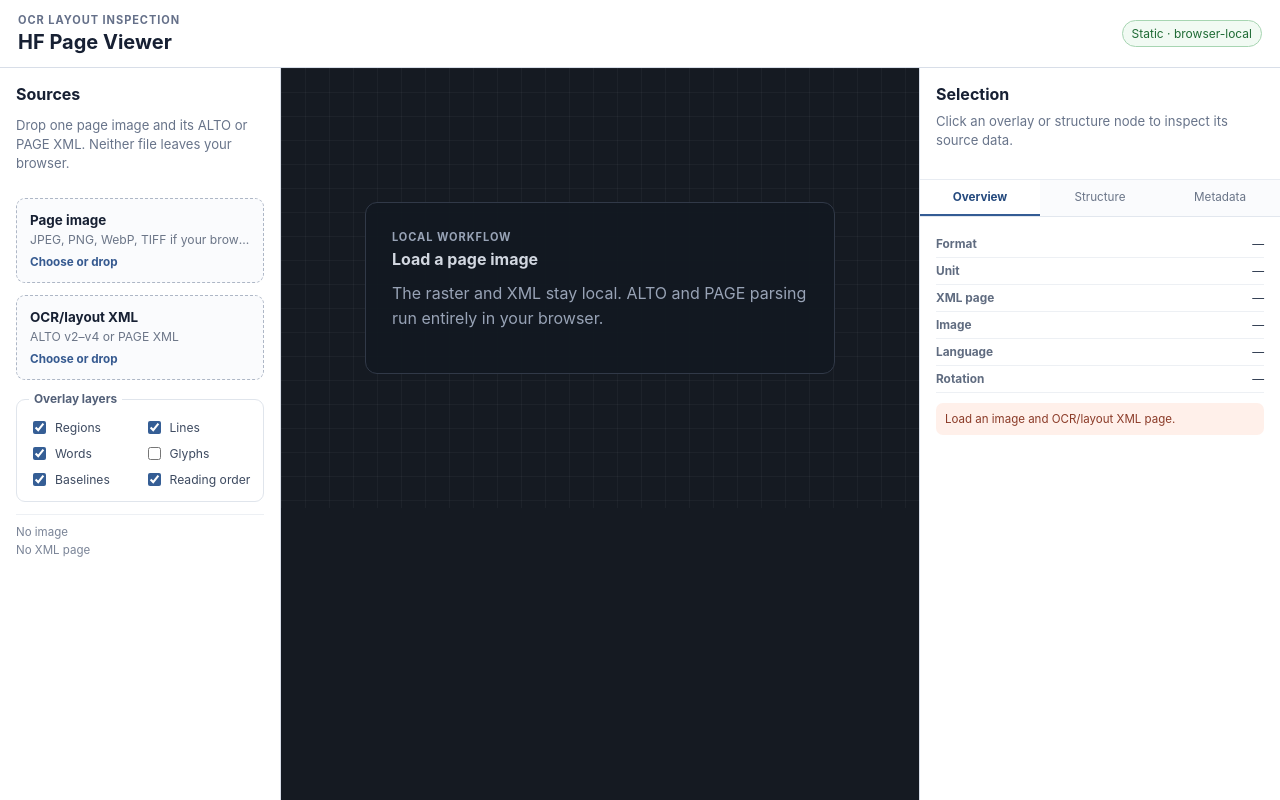
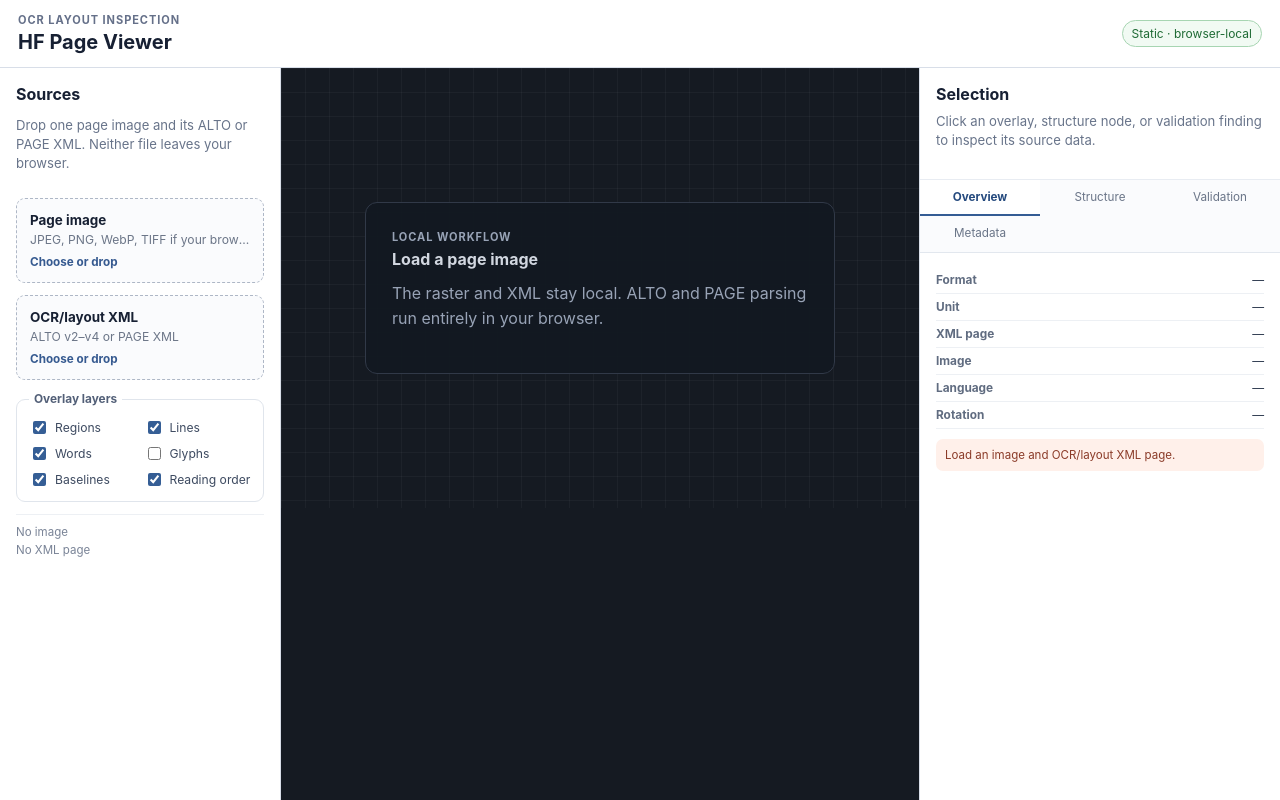
Before and after one commit to maribakulj/HF-page-viewer, a React (Vite) app in the folder frontend/: page / in a window 1280 px wide. Built offline with nearby package versions, Linux system fonts and the light colour scheme.

Commit message:
feat: add validation inspector and JSON export

```diff
--- a/frontend/src/components/Inspector.tsx
+++ b/frontend/src/components/Inspector.tsx
@@ -3,43 +3,184 @@ import { useState } from "react";
 import { formatGeometry } from "../pageModel";
 import type { AlignmentStatus, PageCounts } from "../pageModel";
 import type { ImageInfo, OverlayNode, PageDocumentDTO, PageDTO, RegionDTO, TextLineDTO, WordDTO } from "../types";
+import type { ValidationFinding, ValidationReport } from "../validation";
 
-type InspectorTab = "overview" | "structure" | "metadata";
+type InspectorTab = "overview" | "structure" | "validation" | "metadata";
 type TreeNode = { key: string; id: string; label: string; children: TreeNode[] };
 
 function regionTree(region: RegionDTO): TreeNode {
-  return { key: `region:${region.source_ref?.path ?? region.element_id}`, id: region.element_id, label: `${region.region_type} · ${region.element_id}`, children: [...region.regions.map(regionTree), ...region.lines.map(lineTree)] };
+  return {
+    key: `region:${region.source_ref?.path ?? region.element_id}`,
+    id: region.element_id,
+    label: `${region.region_type} · ${region.element_id}`,
+    children: [...region.regions.map(regionTree), ...region.lines.map(lineTree)],
+  };
 }
+
 function lineTree(line: TextLineDTO): TreeNode {
   const text = line.text_alternatives[0]?.text;
-  return { key: `line:${line.source_ref?.path ?? line.element_id}`, id: line.element_id, label: `line · ${line.element_id}${text ? ` · ${text.slice(0, 34)}` : ""}`, children: line.words.map(wordTree) };
+  return {
+    key: `line:${line.source_ref?.path ?? line.element_id}`,
+    id: line.element_id,
+    label: `line · ${line.element_id}${text ? ` · ${text.slice(0, 34)}` : ""}`,
+    children: line.words.map(wordTree),
+  };
 }
+
 function wordTree(word: WordDTO): TreeNode {
   const text = word.text_alternatives[0]?.text;
-  return { key: `word:${word.source_ref?.path ?? word.element_id}`, id: word.element_id, label: `word · ${word.element_id}${text ? ` · ${text}` : ""}`, children: word.glyphs.map((glyph) => ({ key: `glyph:${glyph.source_ref?.path ?? glyph.element_id}`, id: glyph.element_id, label: `glyph · ${glyph.element_id}${glyph.text_alternatives[0]?.text ? ` · ${glyph.text_alternatives[0].text}` : ""}`, children: [] })) };
+  return {
+    key: `word:${word.source_ref?.path ?? word.element_id}`,
+    id: word.element_id,
+    label: `word · ${word.element_id}${text ? ` · ${text}` : ""}`,
+    children: word.glyphs.map((glyph) => ({
+      key: `glyph:${glyph.source_ref?.path ?? glyph.element_id}`,
+      id: glyph.element_id,
+      label: `glyph · ${glyph.element_id}${glyph.text_alternatives[0]?.text ? ` · ${glyph.text_alternatives[0].text}` : ""}`,
+      children: [],
+    })),
+  };
 }
 
 function TreeBranch({ node, selectedKey, onSelect }: { node: TreeNode; selectedKey: string | null; onSelect: (key: string) => void }) {
   const [expanded, setExpanded] = useState(false);
   const hasChildren = node.children.length > 0;
-  return <li className="tree-item"><div className="tree-row">{hasChildren ? <button type="button" className="tree-expander" onClick={() => setExpanded((value) => !value)} aria-label={`${expanded ? "Collapse" : "Expand"} ${node.label}`} aria-expanded={expanded}>{expanded ? "▾" : "▸"}</button> : <span className="tree-spacer" />}<button type="button" className={`tree-node-button ${selectedKey === node.key ? "is-selected" : ""}`} onClick={() => onSelect(node.key)}>{node.label}</button></div>{expanded && hasChildren && <ul className="tree-list tree-list-nested">{node.children.map((child) => <TreeBranch key={child.key} node={child} selectedKey={selectedKey} onSelect={onSelect} />)}</ul>}</li>;
+  return (
+    <li className="tree-item">
+      <div className="tree-row">
+        {hasChildren ? (
+          <button type="button" className="tree-expander" onClick={() => setExpanded((value) => !value)} aria-label={`${expanded ? "Collapse" : "Expand"} ${node.label}`} aria-expanded={expanded}>{expanded ? "▾" : "▸"}</button>
+        ) : <span className="tree-spacer" />}
+        <button type="button" className={`tree-node-button ${selectedKey === node.key ? "is-selected" : ""}`} onClick={() => onSelect(node.key)}>{node.label}</button>
+      </div>
+      {expanded && hasChildren && <ul className="tree-list tree-list-nested">{node.children.map((child) => <TreeBranch key={child.key} node={child} selectedKey={selectedKey} onSelect={onSelect} />)}</ul>}
+    </li>
+  );
 }
 
 function SelectionCard({ selected }: { selected: OverlayNode | null }) {
-  if (!selected) return <p className="muted">Click an overlay or structure node to inspect its source data.</p>;
-  return <div className="selection-card"><div className="selection-heading"><span className={`kind-chip kind-${selected.kind}`}>{selected.kind}</span><strong>{selected.elementId}</strong></div>{selected.text && <p className="selection-text">{selected.text}</p>}<dl className="compact-dl"><div><dt>Geometry</dt><dd>{formatGeometry(selected.geometry)}</dd></div><div><dt>Confidence</dt><dd>{selected.confidence == null ? "—" : `${(selected.confidence * 100).toFixed(1)}%`}</dd></div><div><dt>Source</dt><dd>{selected.sourceRef?.path ?? "—"}</dd></div></dl>{selected.sourceRef && Object.keys(selected.sourceRef.attributes).length > 0 && <details className="source-attributes"><summary>Source XML attributes</summary><dl className="attribute-list">{Object.entries(selected.sourceRef.attributes).map(([name, value]) => <div key={name}><dt>{name}</dt><dd>{value}</dd></div>)}</dl></details>}</div>;
+  if (!selected) return <p className="muted">Click an overlay, structure node, or validation finding to inspect its source data.</p>;
+  return (
+    <div className="selection-card">
+      <div className="selection-heading"><span className={`kind-chip kind-${selected.kind}`}>{selected.kind}</span><strong>{selected.elementId}</strong></div>
+      {selected.text && <p className="selection-text">{selected.text}</p>}
+      <dl className="compact-dl">
+        <div><dt>Geometry</dt><dd>{formatGeometry(selected.geometry)}</dd></div>
+        <div><dt>Confidence</dt><dd>{selected.confidence == null ? "—" : `${(selected.confidence * 100).toFixed(1)}%`}</dd></div>
+        <div><dt>Source</dt><dd>{selected.sourceRef?.path ?? "—"}</dd></div>
+      </dl>
+      {selected.sourceRef && Object.keys(selected.sourceRef.attributes).length > 0 && (
+        <details className="source-attributes"><summary>Source XML attributes</summary><dl className="attribute-list">{Object.entries(selected.sourceRef.attributes).map(([name, value]) => <div key={name}><dt>{name}</dt><dd>{value}</dd></div>)}</dl></details>
+      )}
+    </div>
+  );
 }
 
-export function Inspector({ document, page, image, counts, selected, selectedKey, alignment, onSelect }: { document: PageDocumentDTO | null; page: PageDTO | null; image: ImageInfo | null; counts: PageCounts | null; selected: OverlayNode | null; selectedKey: string | null; alignment: AlignmentStatus; onSelect: (key: string) => void }) {
+function downloadValidationReport(report: ValidationReport): void {
+  const blob = new Blob([`${JSON.stringify(report, null, 2)}\n`], { type: "application/json" });
+  const url = URL.createObjectURL(blob);
+  const anchor = window.document.createElement("a");
+  anchor.href = url;
+  anchor.download = `hf-page-viewer-validation-${report.source_format}-${report.source_version ?? "unknown"}.json`;
+  anchor.click();
+  URL.revokeObjectURL(url);
+}
+
+function FindingCard({ finding, onSelect }: { finding: ValidationFinding; onSelect: (finding: ValidationFinding) => void }) {
+  const navigable = finding.target.page_index != null || finding.target.node_key != null;
+  return (
+    <article className={`validation-finding validation-${finding.severity}`}>
+      <div className="validation-finding-heading">
+        <span className={`severity-chip severity-${finding.severity}`}>{finding.severity}</span>
+        <strong>{finding.rule_id}</strong>
+      </div>
+      <p>{finding.message}</p>
+      <dl className="compact-dl validation-location">
+        <div><dt>Page</dt><dd>{finding.target.page_index == null ? "—" : finding.target.page_index + 1}</dd></div>
+        <div><dt>Element</dt><dd>{finding.target.element_id ?? "—"}</dd></div>
+        <div><dt>Source</dt><dd>{finding.target.source_path ?? "—"}</dd></div>
+      </dl>
+      {finding.remediation && <p className="validation-remediation">{finding.remediation}</p>}
+      <div className="validation-actions">
+        {navigable && <button type="button" onClick={() => onSelect(finding)}>Inspect target</button>}
+        <details><summary>Evidence</summary><pre>{JSON.stringify(finding.evidence, null, 2)}</pre></details>
+      </div>
+    </article>
+  );
+}
+
+export function Inspector({
+  document,
+  page,
+  image,
+  counts,
+  selected,
+  selectedKey,
+  alignment,
+  validationReport,
+  onSelect,
+  onValidationSelect,
+}: {
+  document: PageDocumentDTO | null;
+  page: PageDTO | null;
+  image: ImageInfo | null;
+  counts: PageCounts | null;
+  selected: OverlayNode | null;
+  selectedKey: string | null;
+  alignment: AlignmentStatus;
+  validationReport: ValidationReport | null;
+  onSelect: (key: string) => void;
+  onValidationSelect: (finding: ValidationFinding) => void;
+}) {
   const [tab, setTab] = useState<InspectorTab>("overview");
   const tree = page?.regions.map(regionTree) ?? [];
-  return <aside className="panel inspector-panel">
-    <section className="selection-section"><h2>Selection</h2><SelectionCard selected={selected} /></section>
-    <nav className="tabs" aria-label="Inspector sections">{(["overview", "structure", "metadata"] as InspectorTab[]).map((item) => <button type="button" key={item} className={tab === item ? "is-active" : ""} onClick={() => setTab(item)}>{item[0].toUpperCase() + item.slice(1)}</button>)}</nav>
-    <div className="tab-content">
-      {tab === "overview" && <><dl className="compact-dl"><div><dt>Format</dt><dd>{document ? `${document.source_format === "alto" ? "ALTO" : "PAGE XML"} ${document.source_version ?? "?"}` : "—"}</dd></div><div><dt>Unit</dt><dd>{page?.measurement_unit ?? "—"}</dd></div><div><dt>XML page</dt><dd>{page?.width && page.height ? `${page.width} × ${page.height}` : "—"}</dd></div><div><dt>Image</dt><dd>{image ? `${image.width} × ${image.height}` : "—"}</dd></div><div><dt>Language</dt><dd>{page?.language ?? "—"}</dd></div><div><dt>Rotation</dt><dd>{page?.rotation == null ? "—" : `${page.rotation}°`}</dd></div></dl><div className={`alignment-callout alignment-${alignment.kind}`}>{alignment.message}</div>{counts && <div className="count-grid"><div><strong>{counts.regions.toLocaleString()}</strong><span>regions</span></div><div><strong>{counts.lines.toLocaleString()}</strong><span>lines</span></div><div><strong>{counts.words.toLocaleString()}</strong><span>words</span></div><div><strong>{counts.glyphs.toLocaleString()}</strong><span>glyphs</span></div></div>}{document && document.notices.length > 0 && <section className="notice-list"><h3>Parser notices</h3>{document.notices.map((notice, index) => <article key={`${notice.code}:${notice.source_ref?.path ?? index}`}><strong>{notice.code}</strong><p>{notice.message}</p></article>)}</section>}</>}
-      {tab === "structure" && (tree.length ? <ul className="tree-list">{tree.map((node) => <TreeBranch key={node.key} node={node} selectedKey={selectedKey} onSelect={onSelect} />)}</ul> : <p className="muted">No parsed structure yet.</p>)}
-      {tab === "metadata" && (document ? <div className="metadata-stack"><section><h3>Source metadata</h3><dl className="attribute-list">{document.metadata.map((entry, index) => <div key={`${entry.label}:${index}`}><dt>{entry.label}</dt><dd>{entry.value}</dd></div>)}</dl></section><section><h3>Processing</h3>{document.processing_steps.length ? document.processing_steps.map((step, index) => <article className="metadata-card" key={step.identifier ?? index}><strong>{step.software_name ?? "Unnamed processing step"}</strong><p>{[step.software_version, step.timestamp].filter(Boolean).join(" · ") || "No version/date"}</p></article>) : <p className="muted">No processing history encoded.</p>}</section><section><h3>Styles, tags & extensions</h3>{document.extensions.length ? document.extensions.map((extension, index) => <article className="metadata-card" key={`${extension.category}:${extension.identifier ?? index}`}><strong>{extension.category} · {extension.name}</strong><p>{extension.identifier ?? extension.text ?? "No ID"}</p></article>) : <p className="muted">No extensions encoded.</p>}</section></div> : <p className="muted">Load ALTO or PAGE XML to inspect metadata.</p>)}
-    </div>
-  </aside>;
+  const tabs: { id: InspectorTab; label: string }[] = [
+    { id: "overview", label: "Overview" },
+    { id: "structure", label: "Structure" },
+    { id: "validation", label: validationReport ? `Validation ${validationReport.summary.total}` : "Validation" },
+    { id: "metadata", label: "Metadata" },
+  ];
+
+  return (
+    <aside className="panel inspector-panel">
+      <section className="selection-section"><h2>Selection</h2><SelectionCard selected={selected} /></section>
+      <nav className="tabs" aria-label="Inspector sections">{tabs.map((item) => <button type="button" key={item.id} className={tab === item.id ? "is-active" : ""} onClick={() => setTab(item.id)}>{item.label}</button>)}</nav>
+      <div className="tab-content">
+        {tab === "overview" && <>
+          <dl className="compact-dl">
+            <div><dt>Format</dt><dd>{document ? `${document.source_format === "alto" ? "ALTO" : "PAGE XML"} ${document.source_version ?? "?"}` : "—"}</dd></div>
+            <div><dt>Unit</dt><dd>{page?.measurement_unit ?? "—"}</dd></div>
+            <div><dt>XML page</dt><dd>{page?.width && page.height ? `${page.width} × ${page.height}` : "—"}</dd></div>
+            <div><dt>Image</dt><dd>{image ? `${image.width} × ${image.height}` : "—"}</dd></div>
+            <div><dt>Language</dt><dd>{page?.language ?? "—"}</dd></div>
+            <div><dt>Rotation</dt><dd>{page?.rotation == null ? "—" : `${page.rotation}°`}</dd></div>
+          </dl>
+          <div className={`alignment-callout alignment-${alignment.kind}`}>{alignment.message}</div>
+          {counts && <div className="count-grid"><div><strong>{counts.regions.toLocaleString()}</strong><span>regions</span></div><div><strong>{counts.lines.toLocaleString()}</strong><span>lines</span></div><div><strong>{counts.words.toLocaleString()}</strong><span>words</span></div><div><strong>{counts.glyphs.toLocaleString()}</strong><span>glyphs</span></div></div>}
+          {validationReport && <div className="validation-mini-summary"><span className="severity-error">{validationReport.summary.errors} errors</span><span className="severity-warning">{validationReport.summary.warnings} warnings</span><span className="severity-info">{validationReport.summary.info} info</span></div>}
+          {document && document.notices.length > 0 && <section className="notice-list"><h3>Parser notices</h3>{document.notices.map((notice, index) => <article key={`${notice.code}:${notice.source_ref?.path ?? index}`}><strong>{notice.code}</strong><p>{notice.message}</p></article>)}</section>}
+        </>}
+
+        {tab === "structure" && (tree.length ? <ul className="tree-list">{tree.map((node) => <TreeBranch key={node.key} node={node} selectedKey={selectedKey} onSelect={onSelect} />)}</ul> : <p className="muted">No parsed structure yet.</p>)}
+
+        {tab === "validation" && (validationReport ? (
+          <div className="validation-stack">
+            <div className="validation-toolbar">
+              <div><strong>Validator {validationReport.validator_version}</strong><p>{validationReport.summary.total} deterministic finding{validationReport.summary.total === 1 ? "" : "s"}</p></div>
+              <button type="button" onClick={() => downloadValidationReport(validationReport)}>Export JSON</button>
+            </div>
+            <div className="validation-summary-grid">
+              <div><strong>{validationReport.summary.errors}</strong><span>errors</span></div>
+              <div><strong>{validationReport.summary.warnings}</strong><span>warnings</span></div>
+              <div><strong>{validationReport.summary.info}</strong><span>info</span></div>
+            </div>
+            {validationReport.findings.length ? validationReport.findings.map((finding, index) => <FindingCard key={`${finding.rule_id}:${finding.target.source_path ?? finding.target.element_id ?? index}:${index}`} finding={finding} onSelect={onValidationSelect} />) : <p className="validation-clean">No deterministic findings from the currently implemented rules.</p>}
+            <p className="muted validation-scope-note">This is semantic/browser validation. Normative XSD validation is the next validation tranche.</p>
+          </div>
+        ) : <p className="muted">Load ALTO or PAGE XML to run validation.</p>)}
+
+        {tab === "metadata" && (document ? <div className="metadata-stack"><section><h3>Source metadata</h3><dl className="attribute-list">{document.metadata.map((entry, index) => <div key={`${entry.label}:${index}`}><dt>{entry.label}</dt><dd>{entry.value}</dd></div>)}</dl></section><section><h3>Processing</h3>{document.processing_steps.length ? document.processing_steps.map((step, index) => <article className="metadata-card" key={step.identifier ?? index}><strong>{step.software_name ?? "Unnamed processing step"}</strong><p>{[step.software_version, step.timestamp].filter(Boolean).join(" · ") || "No version/date"}</p></article>) : <p className="muted">No processing history encoded.</p>}</section><section><h3>Styles, tags & extensions</h3>{document.extensions.length ? document.extensions.map((extension, index) => <article className="metadata-card" key={`${extension.category}:${extension.identifier ?? index}`}><strong>{extension.category} · {extension.name}</strong><p>{extension.identifier ?? extension.text ?? "No ID"}</p></article>) : <p className="muted">No extensions encoded.</p>}</section></div> : <p className="muted">Load ALTO or PAGE XML to inspect metadata.</p>)}
+      </div>
+    </aside>
+  );
 }
```
